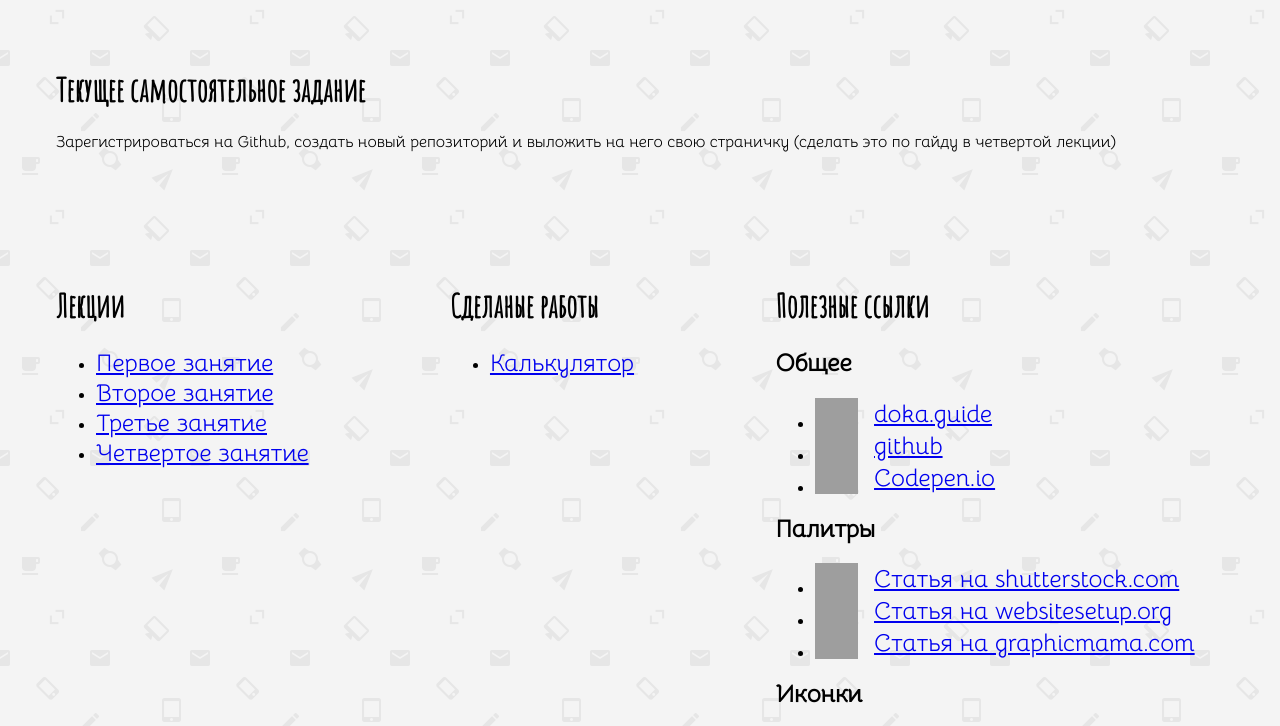
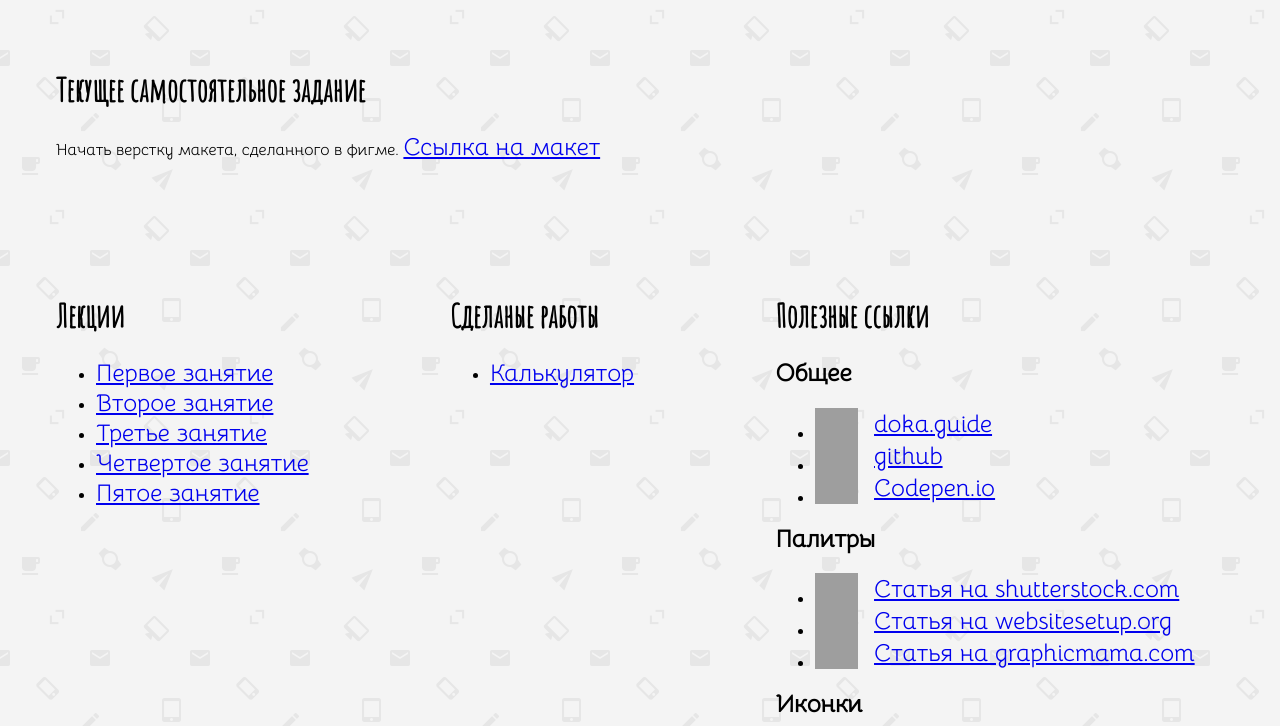
Before and after one commit to Mefioculus/mefioculus.github.io, a plain HTML site: page index.html in a window 1280 px wide. Shown: the top 726 px of the page. Drawn offline with Linux system fonts and the light colour scheme; grey boxes are pictures that could not be loaded.

Commit message:
Обновление домашнего задания, добавление в оглавление Лекции 5

```diff
--- a/index.html
+++ b/index.html
@@ -11,7 +11,10 @@
     <body>
         <div class="homework">
             <h1>Текущее самостоятельное задание</h1>
-            <p>Зарегистрироваться на Github, создать новый репозиторий и выложить на него свою страничку (сделать это по гайду в четвертой лекции)</p>
+            <p>
+                Начать верстку макета, сделанного в фигме.
+                <a href="https://www.figma.com/file/Rg3v54Bd1ZaVPXofhxCtB6/Strato-Automation?node-id=1%3A2">Ссылка на макет</a>
+            </p>
         </div>
         <div class="container">
             <div class="lections">
@@ -29,6 +32,9 @@
                     </li>
                     <li>
                         <a href="lections/lection_4.html">Четвертое занятие</a>
+                    </li>
+                    <li>
+                        <a href="lections/lection_5.html">Пятое занятие</a>
                     </li>
                 </ul>
 
```
